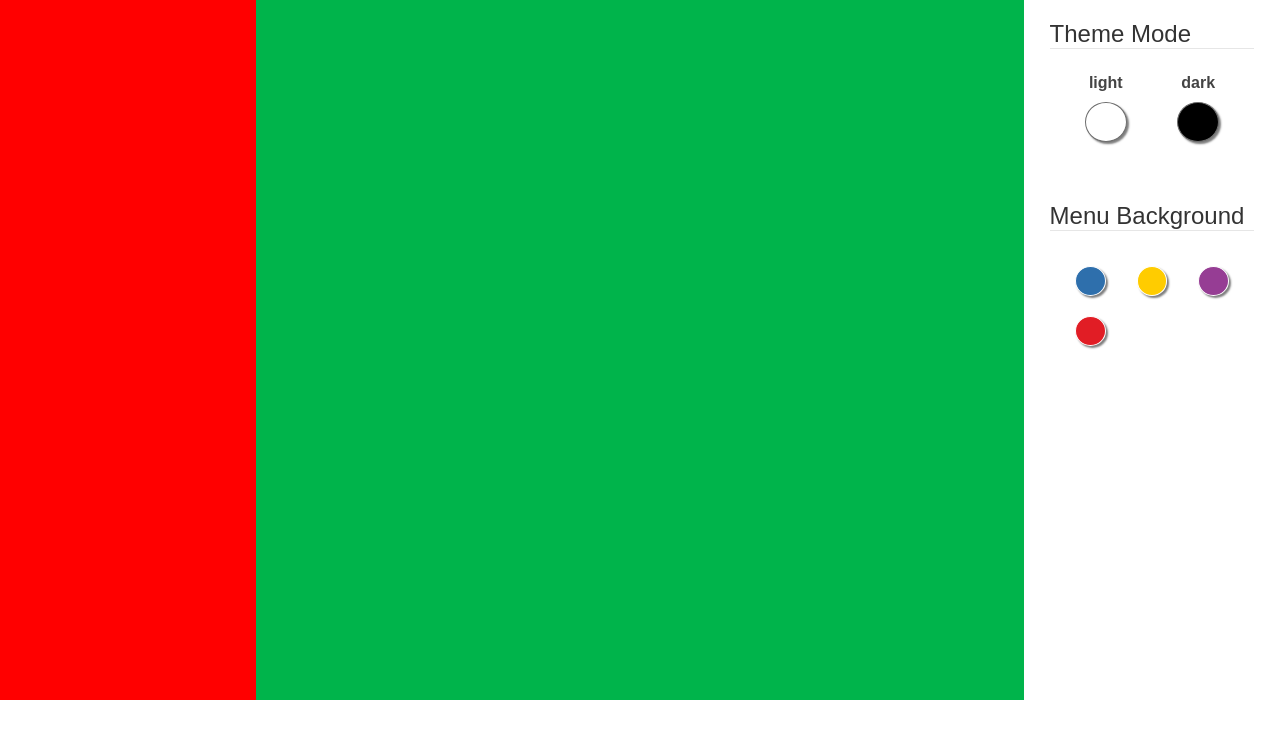
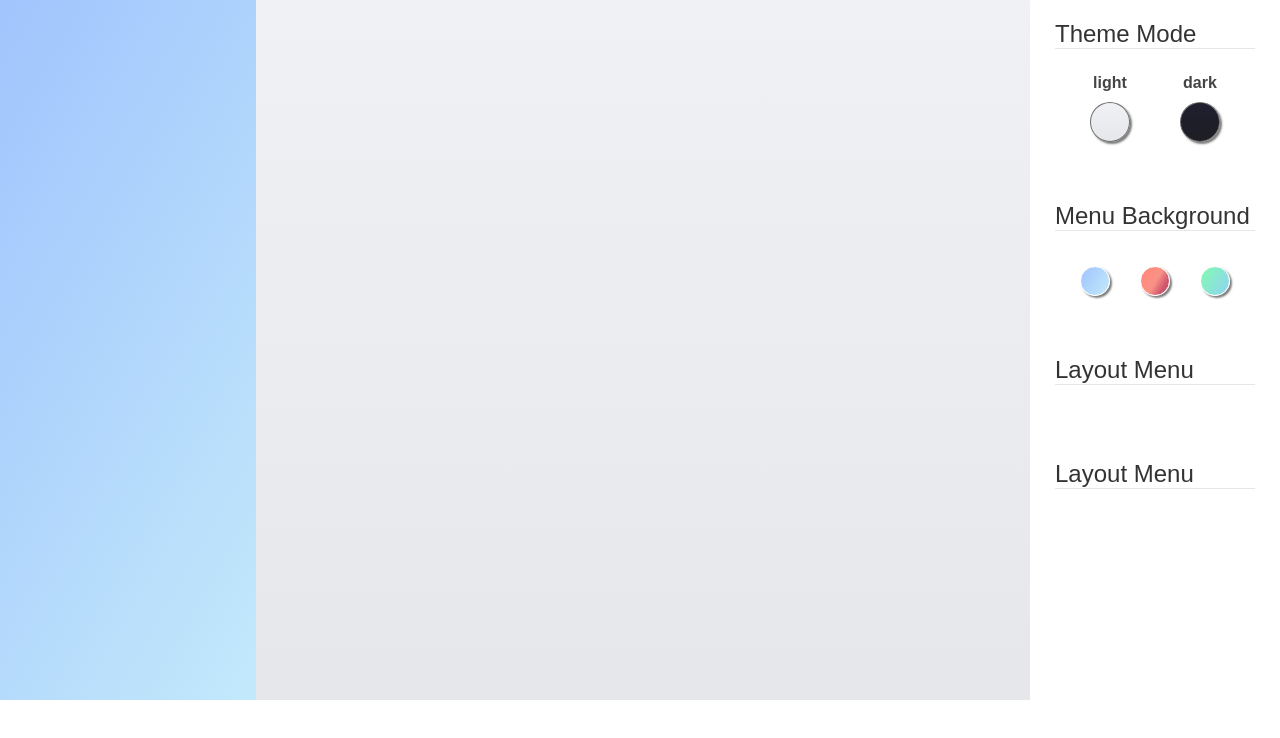
Before and after one commit to ViniciusOkaeda/E-saude, a React app: page /dashboard in a window 1280 px wide. Built offline with nearby package versions, Linux system fonts and the light colour scheme.

Commit message:
themes em desenvolvimento

```diff
--- a/public/themeOptions.json
+++ b/public/themeOptions.json
@@ -16,26 +16,38 @@
             "themeColor": [
                 {
                     "type": "light",
-                    "color": "#ffffff"
+                    "color": "linear-gradient(#F0F1F5, #E6E7EA)",
+                    "fontColor": "#222222",
+                    "fontColorAlternative": "#222222",
+                    "shadowColor": "#222222",
+                    "fontShadowColor": "#222222",
+                    "borderColor": "#222222",
+                    "lineColor": "#222222"
                 },
                 {
                     "type": "dark",
-                    "color": "#000000"
+                    "color": "linear-gradient(#1e1e2f, #1e1e24)",
+                    "fontColor": "#000000",
+                    "fontColorAlternative": "#000000",
+                    "shadowColor": "#000000",
+                    "fontShadowColor": "#000000",
+                    "borderColor": "#000000",
+                    "lineColor": "#000000"
                 }
             ],
 
             "menuColor": [
                 {
-                    "color": "#2e6fac"
+                    "color": "linear-gradient(120deg, #a1c4fd 0%, #c2e9fb 100%)",
+                    "fontColor": "#FFFFFF"
                 },
                 {
-                    "color": "#ffcc00"
+                    "color": "linear-gradient(120deg, #ff8177 0%, #ff867a 0%, #ff8c7f 21%, #f99185 52%, #cf556c 78%)",
+                    "fontColor": "#FFFFFF"
                 },
                 {
-                    "color": "#963d94"
-                },
-                {
-                    "color": "#e11d25"
+                    "color": "linear-gradient(120deg, #84fab0 0%, #8fd3f4 100%)",
+                    "fontColor": "#FFFFFF"
                 }
             ]
 
--- a/src/components/menu/index.css
+++ b/src/components/menu/index.css
@@ -2,5 +2,5 @@
     width: 20%;
     height: 100%;
     min-height: 700px;
-    background-color: red;
+    background-image: var(--menu-color);
 }
--- a/src/index.css
+++ b/src/index.css
@@ -25,13 +25,16 @@
 /* Fade in the currently hovered item */
 
 :root {
-  --bg-color-1: #212121;
-  --bg-color-2: #cfcfcf;
 
-  --theme-color: #fff;
-  --font-color: #fff;
+  --theme-color: linear-gradient(#F0F1F5, #E6E7EA);
+  --font-color: #161616;
+  --font-color-alternative: #161616;
+  --shadow-color: #161616;
+  --font-shadow-color: #161616;
+  --border-color: #161616;
+  --line-color: #161616;
 
-  --menu-color: #fff;
+  --menu-color: linear-gradient(120deg, #a1c4fd 0%, #c2e9fb 100%);
   --font-menu-color: #fff;
 
   --bg-button-color: rgb(36, 36, 36);
@@ -49,7 +52,8 @@
 }
 
 body{
-  background-color: #fff;
+  background-color: var(--theme-color);
+  color: var(--font-color);
   overflow: hidden;
 }
 
@@ -57,7 +61,7 @@ body{
   width: 80%;
   height: 100%;
   min-height: 700px;
-  background-color: #00b44b;
+  background-image: var(--theme-color);
 }
 
 .content {
--- a/src/pages/dashboard/index.js
+++ b/src/pages/dashboard/index.js
@@ -4,7 +4,7 @@ import Menu from '../../components/menu';
 import StyleConfig from '../style/styleConfig';
 
 const Dashboard = () => {
-
+//https://lite.codedthemes.com/datta-able/react/default/dashboard/default#!
 
     return(
         <div className="content">
--- a/src/pages/style/index.css
+++ b/src/pages/style/index.css
@@ -2,6 +2,8 @@
     width: 20%;
     height: 100%;
     min-height: 500px;
+    min-width: 250px;
+    max-width: 250px;
     position: absolute;
     background-color: rgb(255, 255, 255);
     right: 0%;
@@ -45,7 +47,7 @@
     height: 40px;
     border-radius: 100%;
     cursor: pointer;
-    background-color: var(--theme-color);
+    background-image: var(--theme-color);
     box-shadow: 2px 2px 2px rgb(126, 126, 126);
     border: 1px solid rgb(110, 110, 110);
     margin: 10px auto;
@@ -71,7 +73,7 @@
     height: 30px;
     border-radius: 100%;
     cursor: pointer;
-    background-color: var(--menu-color);
+    background-image: var(--menu-color);
     box-shadow: 2px 2px 2px rgb(126, 126, 126);
     border: 1px solid rgb(255, 255, 255);
     margin: 10px auto;
--- a/src/pages/style/styleConfig.js
+++ b/src/pages/style/styleConfig.js
@@ -15,14 +15,19 @@ const StyleConfig = () => {
         themeColor: [
             {
                 type: '',
-                color: ''
+                color: '',
+                colorAlternative: '',
+                shadowColor: '',
+                fontShadowcolor: '',
+                borderColor: '',
             }
         ],
 
         menuColor: [
             {
                 type: '',
-                color: ''
+                color: '',
+                fontColor: ''
             }
         ],
 
@@ -43,7 +48,74 @@ const StyleConfig = () => {
             }).catch((error) => {
 
             });
+
+            const currentThemeColor = localStorage.getItem('themeColor');
+            const currentFontColor = localStorage.getItem('fontColor');
+            const currentFontColorAlternative = localStorage.getItem('fontColorAlternative');
+            const currentShadowColor = localStorage.getItem('shadowColor');
+            const currentFontShadowColor = localStorage.getItem('fontShadowColor');
+            const currentBorderColor = localStorage.getItem('borderColor');
+            const currentLineColor = localStorage.getItem('lineColor');
+            setTheme(currentThemeColor, currentFontColor, currentFontColorAlternative, currentShadowColor, currentFontShadowColor, currentBorderColor, currentLineColor);
+
+
+
+            const currentMenuColor = localStorage.getItem('menuColor');
+            const currentMenuFontColor = localStorage.getItem('menuFontColor');
+            setMenuColor(currentMenuColor, currentMenuFontColor)
+
+
+
       },[])
+
+      const setTheme = (themeColor, fontColor, fontColorAlternative, shadowColor, fontShadowColor, borderColor, lineColor) => {
+        document.documentElement.style.setProperty('--theme-color', themeColor);
+        document.documentElement.style.setProperty('--font-color', fontColor);
+        document.documentElement.style.setProperty('--font-color-alternative', fontColorAlternative);
+        document.documentElement.style.setProperty('--shadow-color', shadowColor);
+        document.documentElement.style.setProperty('--font-shadow-color', fontShadowColor);
+        document.documentElement.style.setProperty('--border-color', borderColor);
+        document.documentElement.style.setProperty('--line-color', lineColor);
+    }
+
+    const setPalette = (event) => {
+        const currentThemeColor = event.target.style.getPropertyValue('--theme-color');
+        const currentFontColor = event.target.style.getPropertyValue('--font-color');
+        const currentFontColorAlternative = event.target.style.getPropertyValue('--font-color-alternative');
+        const currentShadowColor = event.target.style.getPropertyValue('--shadow-color');
+        const currentFontShadowColor = event.target.style.getPropertyValue('--font-shadow-color');
+        const currentBorderColor = event.target.style.getPropertyValue('--border-color');
+        const currentLineColor = event.target.style.getPropertyValue('--line-color');
+
+        setTheme(currentThemeColor, currentFontColor, currentFontColorAlternative, currentShadowColor, currentFontShadowColor, currentBorderColor, currentLineColor);
+
+        localStorage.setItem('themeColor', currentThemeColor);
+        localStorage.setItem('fontColor', currentFontColor);
+        localStorage.setItem('fontColorAlternative', currentFontColorAlternative);
+        localStorage.setItem('shadowColor', currentShadowColor);
+        localStorage.setItem('fontShadowColor', currentFontShadowColor);
+        localStorage.setItem('borderColor', currentBorderColor);
+        localStorage.setItem('lineColor', currentLineColor);
+
+    }
+
+
+
+    const setMenuColor = (menuColor, menuFontColor) => {
+        document.documentElement.style.setProperty('--menu-color', menuColor);
+        document.documentElement.style.setProperty('--font-menu-color', menuFontColor);
+    }
+
+    const setPaletteMenu = (event) => {
+        const currentMenuColor = event.target.style.getPropertyValue('--menu-color');
+        const currentMenuFontColor = event.target.style.getPropertyValue('--font-menu-color');
+
+        setMenuColor(currentMenuColor, currentMenuFontColor);
+
+        localStorage.setItem('menuColor', currentMenuColor);
+        localStorage.setItem('menuFontColor', currentMenuFontColor);
+
+    }
 
 
 
@@ -65,7 +137,13 @@ const StyleConfig = () => {
 
                                 <div className="themeContainer" style={{
                                     '--theme-color': th.color,
-                                }}>
+                                    '--font-color': th.fontColor,
+                                    '--font-color-alternative': th.fontColorAlternative,
+                                    '--shadow-color': th.shadowColor,
+                                    '--font-shadow-color': th.fontShadowColor,
+                                    '--border-color': th.borderColor,
+                                    '--line-color': th.lineColor,
+                                }} onClick={setPalette}>
 
                                 </div>
                             </div>
@@ -89,7 +167,10 @@ const StyleConfig = () => {
 
                                     <div className="menuContainer" style={{
                                         '--menu-color': mn.color,
-                                    }}>
+                                        '--font-menu-color': mn.fontColor,
+                                    }}
+                                    onClick={setPaletteMenu}
+                                    >
 
                                     </div>
                                 </div>
@@ -98,7 +179,20 @@ const StyleConfig = () => {
                 }))}
             </div>
 
+            <div className="headerStyled">
+                <h2>
+                    Layout Menu
+                </h2>
+            </div>
+            <div className="contentStyed"> </div>
 
+
+
+            <div className="headerStyled">
+                <h2>
+                    Layout Menu
+                </h2>
+            </div>
             <div className="contentStyed"> </div>
         </div>
     );
```
